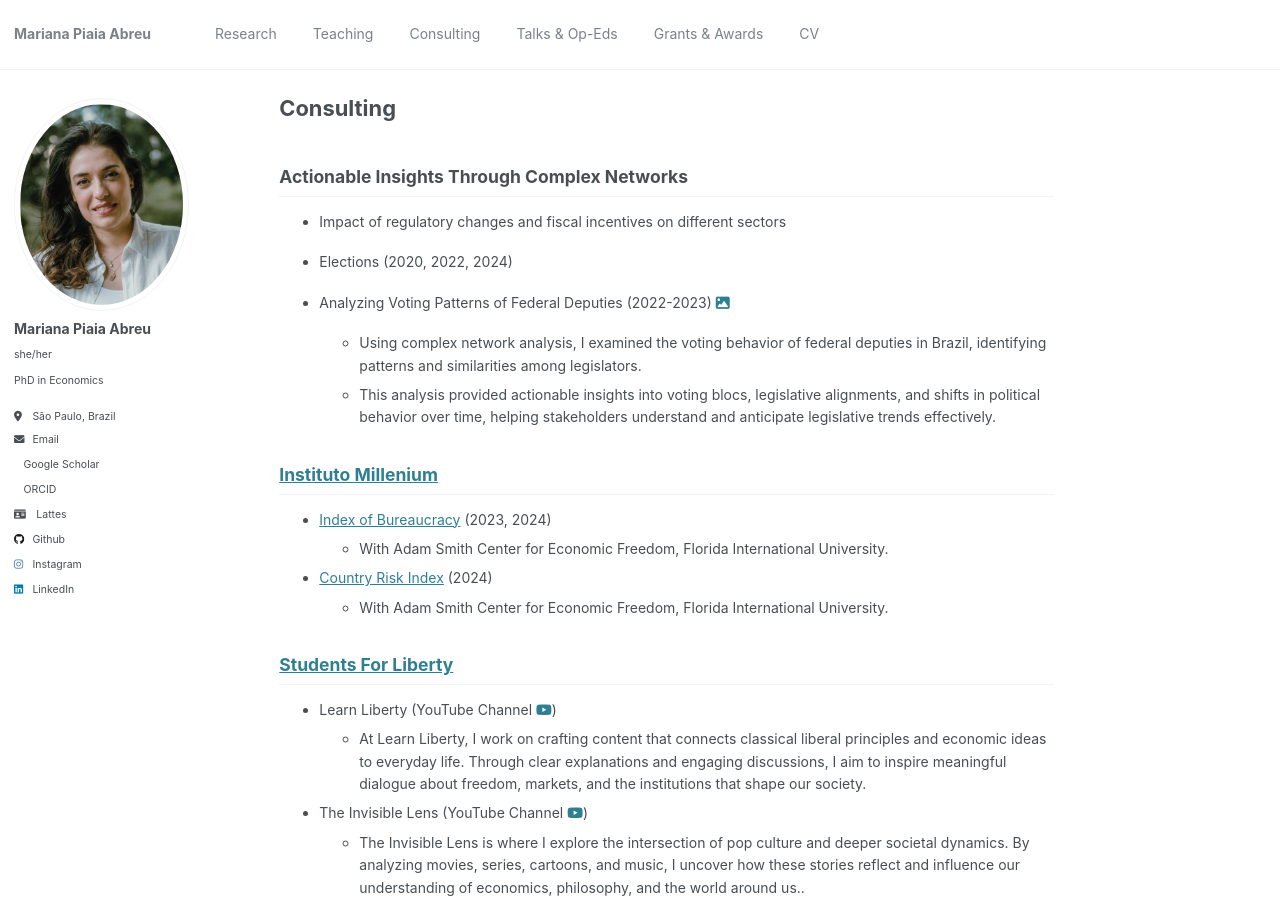
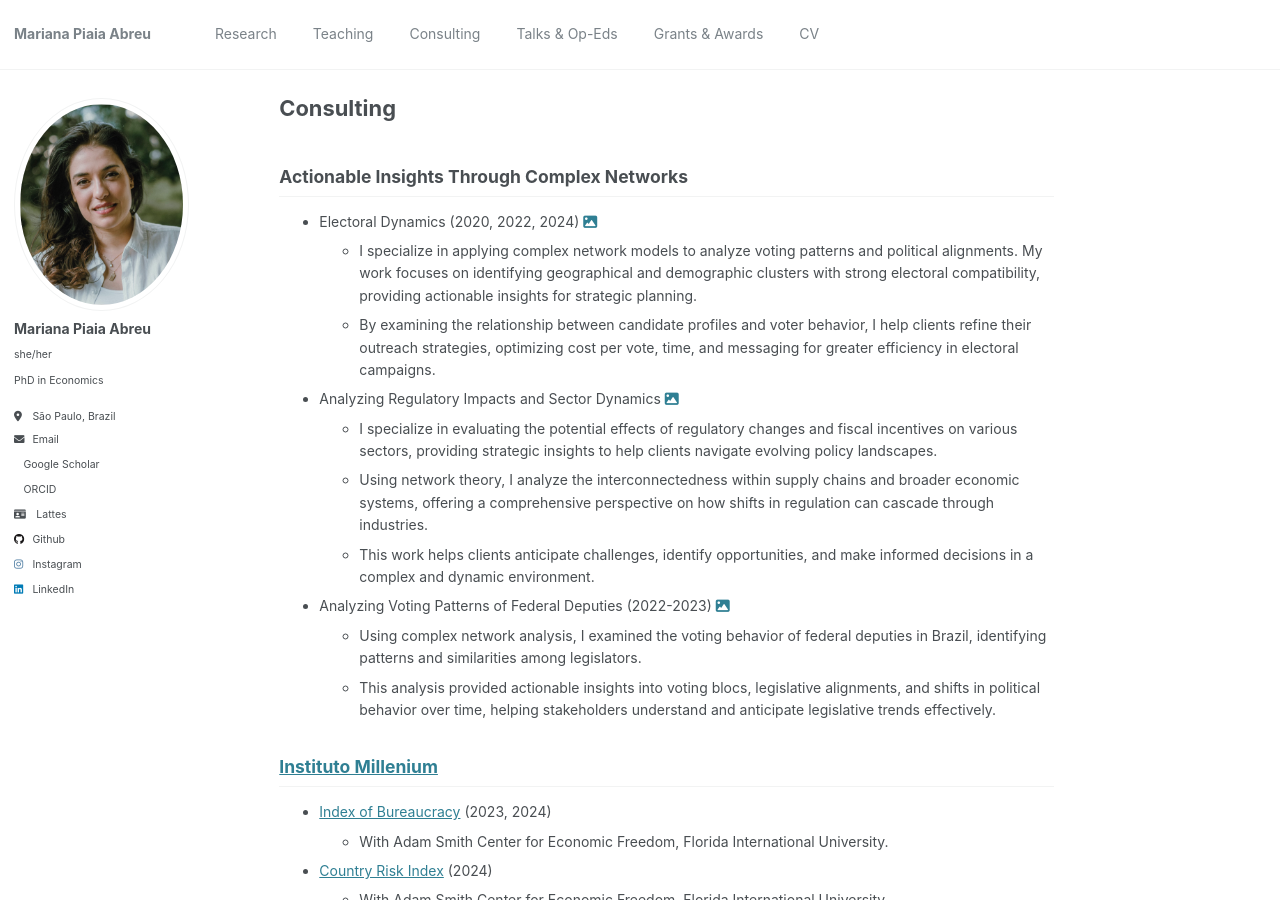
Before and after one commit to piaiaabreu/piaiaabreu.github.io, a Jekyll site: the page built from _pages/consulting.md, in a window 1280 px wide and 900 px high. Built offline with Jekyll 4.4.1, drawn with Linux system fonts in a browser that asks for light colours; a style sheet for code colours, icons or effects is not loaded.

Commit message:
Update consulting.md

```diff
--- a/_pages/consulting.md
+++ b/_pages/consulting.md
@@ -10,9 +10,14 @@ redirect_from:
 
 ## Actionable Insights Through Complex Networks
 
-* Impact of regulatory changes and fiscal incentives on different sectors
+* Electoral Dynamics (2020, 2022, 2024) <a href="/images/elections.jpg" target="_blank" title="View Image"><i class="fas fa-image"></i></a>
+  * I specialize in applying complex network models to analyze voting patterns and political alignments. My work focuses on identifying geographical and demographic clusters with strong electoral compatibility, providing actionable insights for strategic planning.
+  * By examining the relationship between candidate profiles and voter behavior, I help clients refine their outreach strategies, optimizing cost per vote, time, and messaging for greater efficiency in electoral campaigns.
 
-* Elections (2020, 2022, 2024)
+* Analyzing Regulatory Impacts and Sector Dynamics  <a href="/images/mip2015.png" target="_blank" title="View Image"><i class="fas fa-image"></i></a>
+  * I specialize in evaluating the potential effects of regulatory changes and fiscal incentives on various sectors, providing strategic insights to help clients navigate evolving policy landscapes.
+  * Using network theory, I analyze the interconnectedness within supply chains and broader economic systems, offering a comprehensive perspective on how shifts in regulation can cascade through industries.
+  *  This work helps clients anticipate challenges, identify opportunities, and make informed decisions in a complex and dynamic environment.
 
 * Analyzing Voting Patterns of Federal Deputies (2022-2023) <a href="/images/congress3.png" target="_blank" title="View Image"><i class="fas fa-image"></i></a>
   * Using complex network analysis, I examined the voting behavior of federal deputies in Brazil, identifying patterns and similarities among legislators.
```
